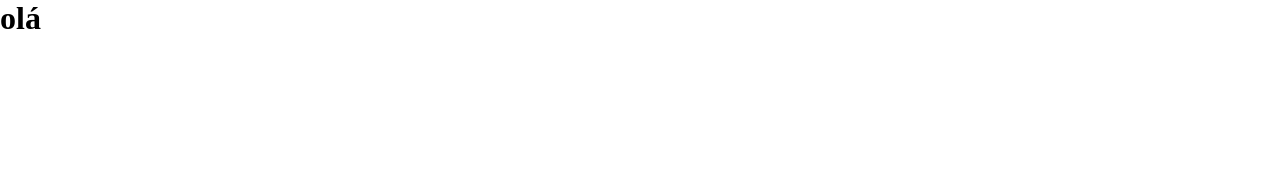
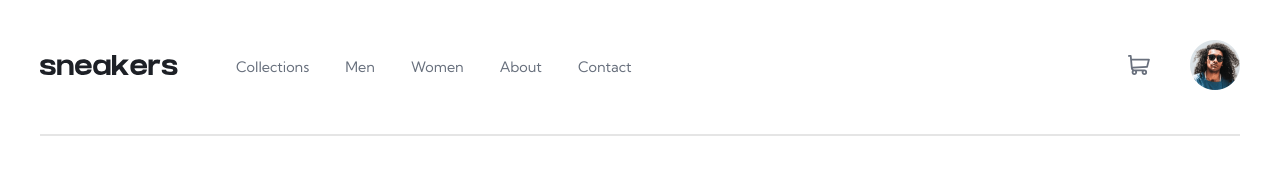
Before and after one commit to gabrielneoob/E-commerce, a plain HTML site: page index.html in a window 1280 px wide. Drawn offline with Linux system fonts and the light colour scheme.

Commit message:
HTML & CSS of header

```diff
--- a/assets/css/global.css
+++ b/assets/css/global.css
@@ -4,4 +4,19 @@
   text-decoration: none;
   list-style: none;
   box-sizing: border-box;
+  font-family: "Kumbh Sans", sans-serif;
 }
+
+body {
+  max-width: 1440px;
+}
+
+#container-principal {
+  max-width: 1200px;
+  margin: 0 auto;
+}
+
+img {
+  max-width: 100%;
+  height: auto;
+}
--- /dev/null
+++ b/assets/css/header.css
@@ -0,0 +1,30 @@
+.comeco,
+.fim,
+#header {
+  display: flex;
+  align-items: center;
+  gap: 40px;
+}
+
+#header {
+  border-bottom: 2px solid rgba(0, 0, 0, 0.1);
+  justify-content: space-between;
+  align-items: center;
+  padding: 40px 0;
+}
+
+#menu-desktop ul {
+  display: flex;
+}
+
+#menu-desktop ul li a {
+  color: var(--dark-blue);
+  padding: 10px 18px;
+  text-transform: capitalize;
+  font-size: 0.9rem;
+  display: inline-block;
+}
+
+.avatar-img {
+  max-width: 50px;
+}
--- a/assets/css/style.css
+++ b/assets/css/style.css
@@ -1,2 +1,3 @@
 @import "./colors.css";
 @import "./global.css";
+@import "./header.css";
--- a/index.html
+++ b/index.html
@@ -3,11 +3,42 @@
   <head>
     <meta charset="UTF-8">
     <meta name="viewport" content="width=device-width, initial-scale=1.0">
-    <title>FrontEndMentor || E-commerce</title>
+    <title>FrontEndMentor | E-commerce</title>
     <link rel="stylesheet" href="./assets/css/style.css">
+    <link rel="preconnect" href="https://fonts.googleapis.com">
+    <link rel="preconnect" href="https://fonts.gstatic.com" crossorigin>
+    <link href="https://fonts.googleapis.com/css2?family=Kumbh+Sans:wght@400;700&display=swap" rel="stylesheet">
   </head>
 
   <body>
-    <h1>olá</h1>
+    <div id="container-principal">
+      <header id="header">
+        <div class="comeco">
+          <div class="logo-img">
+            <img src="./assets/images/logo.svg" alt="sneakers">
+          </div>
+        <!--Menu de nav DeskTop-->
+          <nav id="menu-desktop">
+            <ul>
+              <li><a href="#">collections</a></li>
+              <li><a href="#">men</a></li>
+              <li><a href="#">women</a></li>
+              <li><a href="#">about</a></li>
+              <li><a href="#">contact</a></li>
+            </ul>
+          </nav>
+        </div>
+        <div class="fim">
+          <div class="cart-img">
+            <img src="./assets/images/icon-cart.svg" alt="cart">
+          </div>
+
+          <div class="avatar-img">
+            <img src="./assets/images/image-avatar.png" alt="avatar">
+          </div>
+        </div>
+
+      </header>
+    </div>
   </body>
 </html>
```
